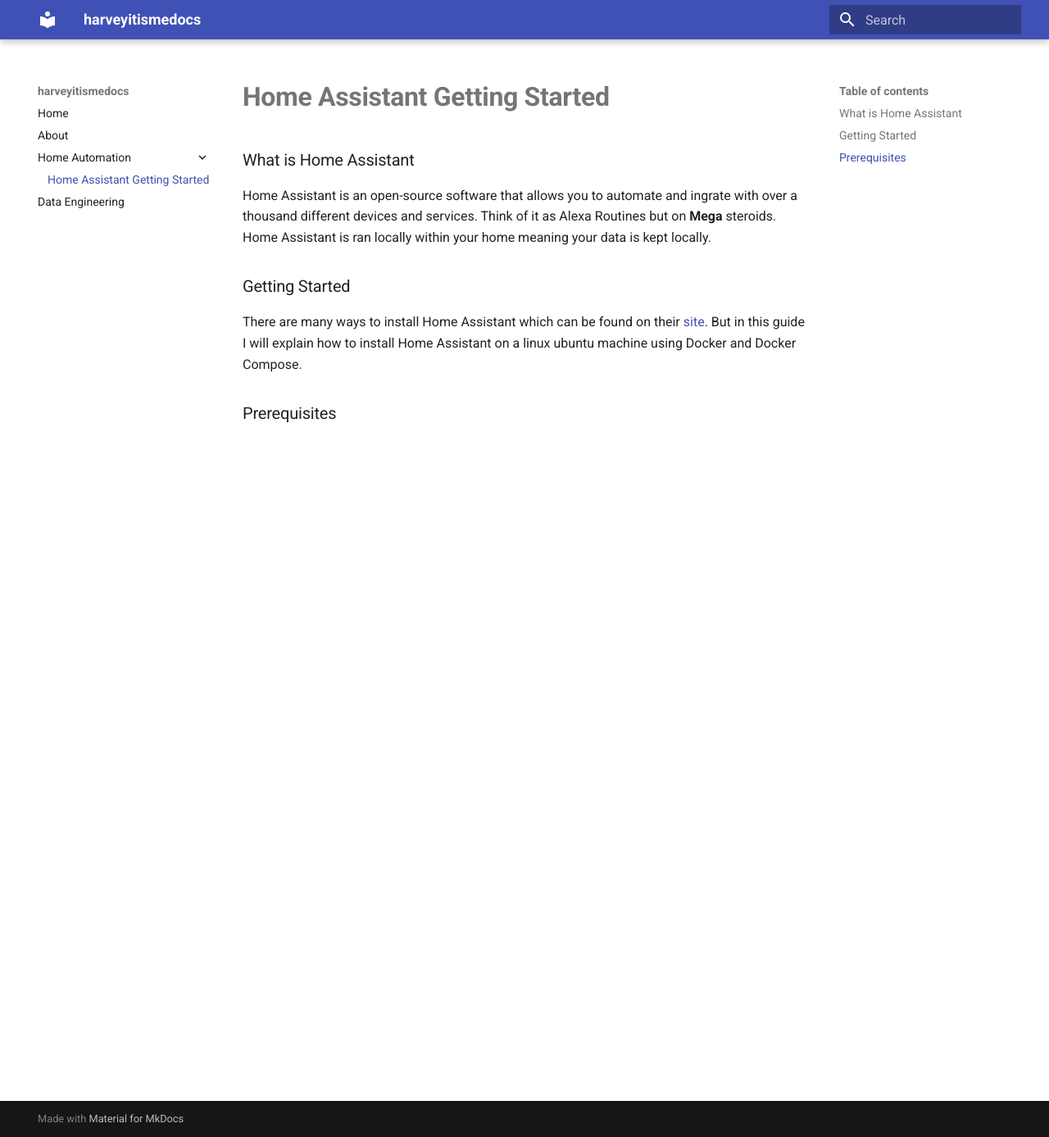
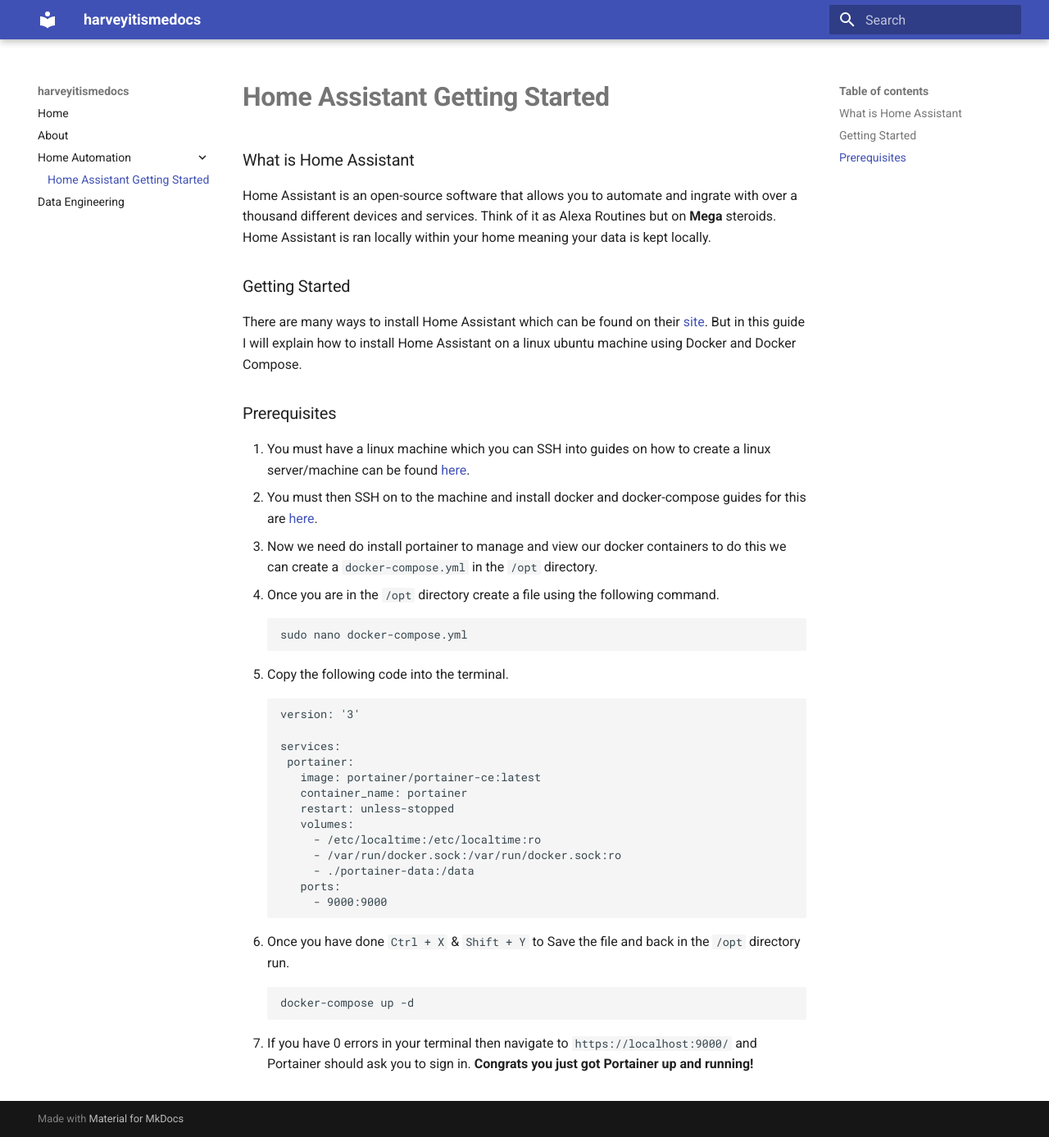
Before and after one commit to devhmars/mkdocs_site, an MkDocs documentation site: the page built from docs/home-automation/home_assistant_getting_started.md, in a window 1280 px wide and 1387 px high. Shown: the whole window at 82% size. Built offline with MkDocs 1.6.1 and Material for MkDocs 9.7.7, drawn with Linux system fonts in a browser that asks for light colours.

Commit message:
updated home assistant content

```diff
--- a/docs/home-automation/home_assistant_getting_started.md
+++ b/docs/home-automation/home_assistant_getting_started.md
@@ -9,3 +9,34 @@
 There are many ways to install Home Assistant which can be found on their [site](https://www.home-assistant.io/). But in this guide I will explain how to install Home Assistant on a linux ubuntu machine using Docker and Docker Compose.
 
 ### Prerequisites
+
+  1. You must have a linux machine which you can SSH into guides on how to create a linux server/machine can be found [here]().
+  2. You must then SSH on to the machine and install docker and docker-compose guides for this are [here]().
+  3. Now we need do install portainer to manage and view our docker containers to do this we can create a `docker-compose.yml` in the `/opt` directory.
+  4. Once you are in the `/opt` directory create a file using the following command.
+
+
+        sudo nano docker-compose.yml
+
+
+ 5. Copy the following code into the terminal.
+
+        version: '3'
+
+        services:
+         portainer:
+           image: portainer/portainer-ce:latest
+           container_name: portainer
+           restart: unless-stopped
+           volumes:
+             - /etc/localtime:/etc/localtime:ro
+             - /var/run/docker.sock:/var/run/docker.sock:ro
+             - ./portainer-data:/data
+           ports:
+             - 9000:9000
+
+ 6. Once you have done `Ctrl + X` & `Shift + Y` to Save the file and back in the `/opt` directory run.
+
+        docker-compose up -d
+
+ 7. If you have 0 errors in your terminal then navigate to `https://localhost:9000/` and Portainer should ask you to sign in. **Congrats you just got Portainer up and running!**
```
